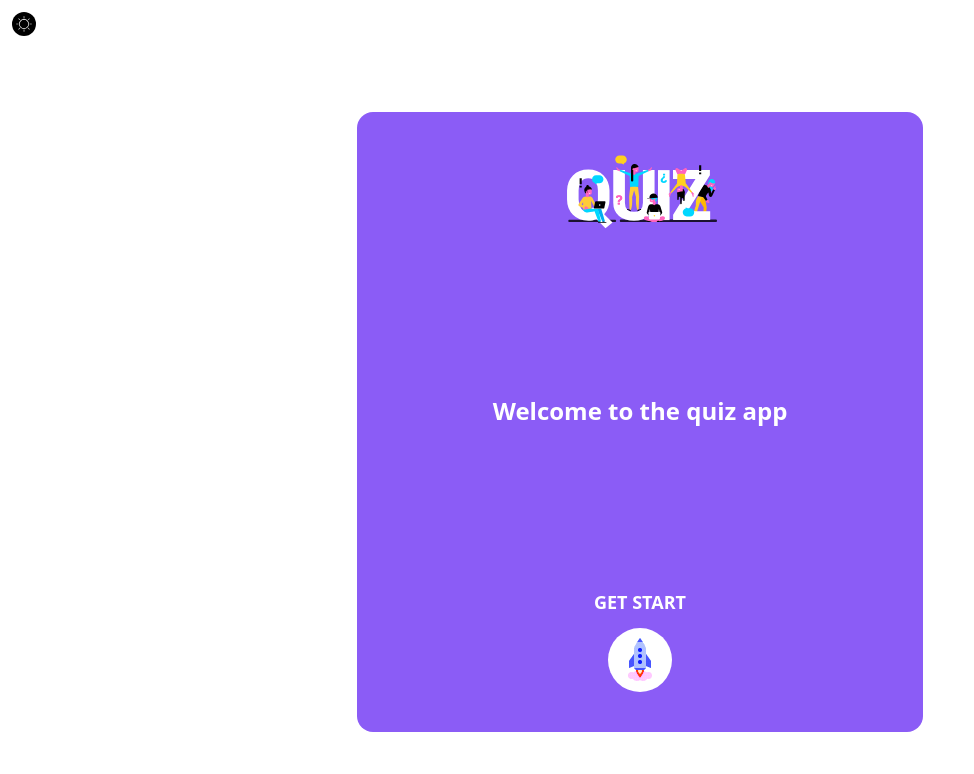
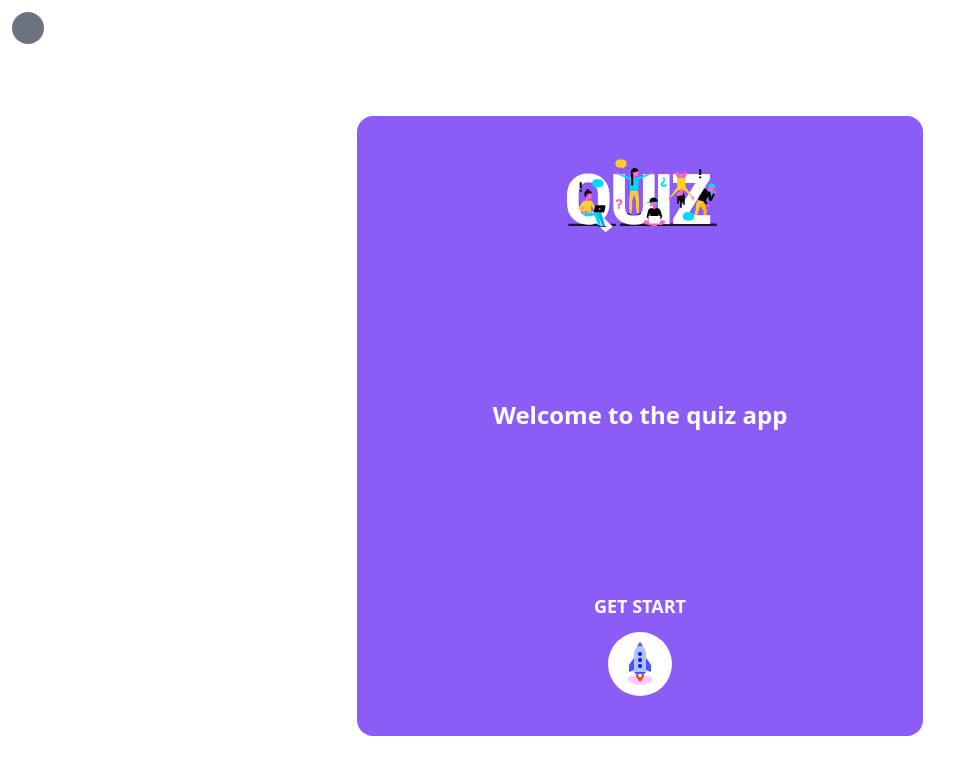
Before and after one commit to SurenAND/quiz-web-app, a React (Vite) app: page / in a window 1280 px wide. Shown: the top 774 px of the page, without its empty margins (0-974 px from the left). Built offline with nearby package versions, Linux system fonts and the light colour scheme.

Commit message:
feat: Create Dark Mode

```diff
--- a/src/App.tsx
+++ b/src/App.tsx
@@ -1,10 +1,13 @@
 import Container from "./components/layout/Container";
+import { useTheme } from "./hooks/useTheme";
 
 function App() {
+  // change Theme
+  const { mode } = useTheme();
   return (
-    <>
+    <div className={`h-screen ${mode === "dark" ? "bg-gray-800" : "bg-white"}`}>
       <Container />
-    </>
+    </div>
   );
 }
 
--- a/src/components/layout/header/Header.tsx
+++ b/src/components/layout/header/Header.tsx
@@ -1,12 +1,22 @@
 import ThemeSwitcher from "../../../assets/images/theme-switcher.svg";
+import { useTheme } from "../../../hooks/useTheme";
 
 const Header = () => {
+  const { mode, changeMode } = useTheme();
+
+  const toggleMode = () => {
+    changeMode(mode === "dark" ? "light" : "dark");
+  };
+
   return (
     <>
       <img
+        onClick={toggleMode}
         src={ThemeSwitcher}
         alt="theme switcher"
-        className="w-6 bg-white invert p-0.5 rounded-full cursor-pointer"
+        className={`w-8 bg-gray-500 p-1 rounded-full cursor-pointer ${
+          mode === "dark" ? "invert" : ""
+        }`}
       />
     </>
   );
--- /dev/null
+++ b/src/context/ThemeContext.tsx
@@ -0,0 +1,36 @@
+import { createContext, useReducer } from "react";
+
+type ThemeContextType = {
+  mode: string;
+  changeMode: (mode: string) => void;
+};
+
+export const ThemeContext = createContext<ThemeContextType | null>(null);
+
+const themeReducer = (
+  state: { mode: string },
+  action: { type: string; payload: string }
+) => {
+  switch (action.type) {
+    case "CHANGE_MODE":
+      return { ...state, mode: action.payload };
+    default:
+      return state;
+  }
+};
+
+export const ThemeProvider = ({ children }: { children: React.ReactNode }) => {
+  const [state, dispatch] = useReducer(themeReducer, {
+    mode: "light",
+  });
+
+  const changeMode = (mode: string) => {
+    dispatch({ type: "CHANGE_MODE", payload: mode });
+  };
+
+  return (
+    <ThemeContext.Provider value={{ ...state, changeMode }}>
+      {children}
+    </ThemeContext.Provider>
+  );
+};
--- /dev/null
+++ b/src/hooks/useTheme.ts
@@ -0,0 +1,10 @@
+import { useContext } from "react";
+import { ThemeContext } from "../context/ThemeContext";
+
+export const useTheme = () => {
+  const context = useContext(ThemeContext);
+  if (!context) {
+    throw new Error("useTheme must be used within a ThemeProvider");
+  }
+  return context;
+};
--- a/src/main.tsx
+++ b/src/main.tsx
@@ -3,11 +3,14 @@ import ReactDOM from "react-dom/client";
 import App from "./App.tsx";
 import "./index.css";
 import { FormProvider } from "./context/FormContext.tsx";
+import { ThemeProvider } from "./context/ThemeContext.tsx";
 
 ReactDOM.createRoot(document.getElementById("root")!).render(
   <React.StrictMode>
-    <FormProvider>
-      <App />
-    </FormProvider>
+    <ThemeProvider>
+      <FormProvider>
+        <App />
+      </FormProvider>
+    </ThemeProvider>
   </React.StrictMode>
 );
--- a/src/pages/start-page/StartPage.tsx
+++ b/src/pages/start-page/StartPage.tsx
@@ -1,10 +1,12 @@
 import Quiz from "../../assets/images/quiz.svg";
 import SpaceShip from "../../assets/images/space-ship.gif";
 import { useFormContext } from "../../context/FormContext";
+import { useTheme } from "../../hooks/useTheme";
 import { QuizActionTypesEnum } from "../../types/types";
 
 const StartPage = () => {
-  const { formDispatch }: any = useFormContext();
+  const { formDispatch } = useFormContext();
+  const { mode } = useTheme();
   return (
     <div className="md:w-[45%] w-4/5 h-4/5 bg-violet-500 rounded-2xl m-auto p-10 flex flex-col items-center justify-between">
       <img src={Quiz} alt="quiz" className="w-44" />
@@ -12,7 +14,9 @@ const StartPage = () => {
       <div className="flex flex-col items-center gap-3">
         <h4 className="text-white text-lg font-bold">GET START</h4>
         <div
-          className="bg-white rounded-full p-2 cursor-pointer"
+          className={`${
+            mode === "dark" ? "bg-gray-800" : "bg-white"
+          } rounded-full p-2 cursor-pointer`}
           onClick={() => {
             formDispatch({
               type: QuizActionTypesEnum.CHANGE_PAGE,
```
Also changed, not shown: src/assets/images/theme-switcher.svg.
